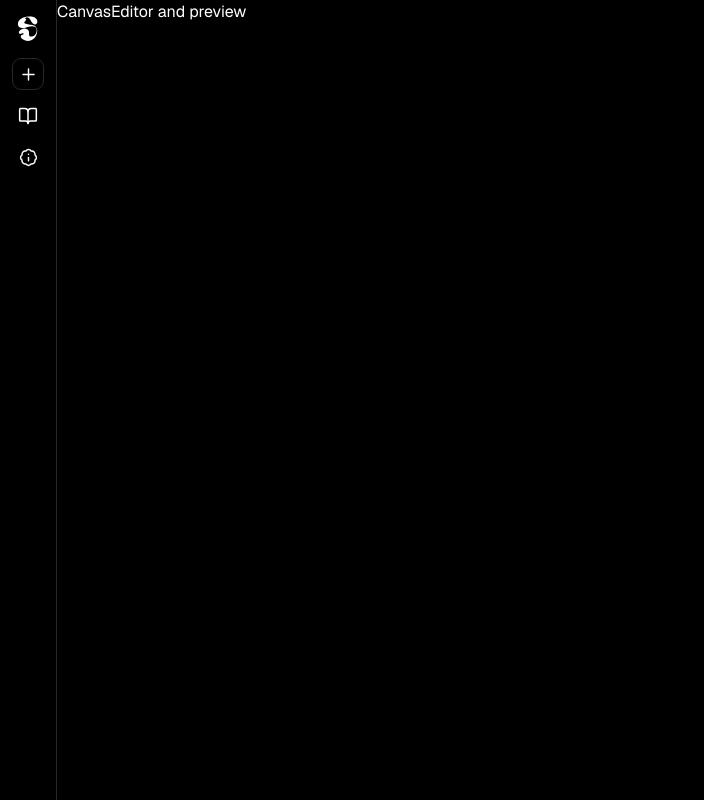
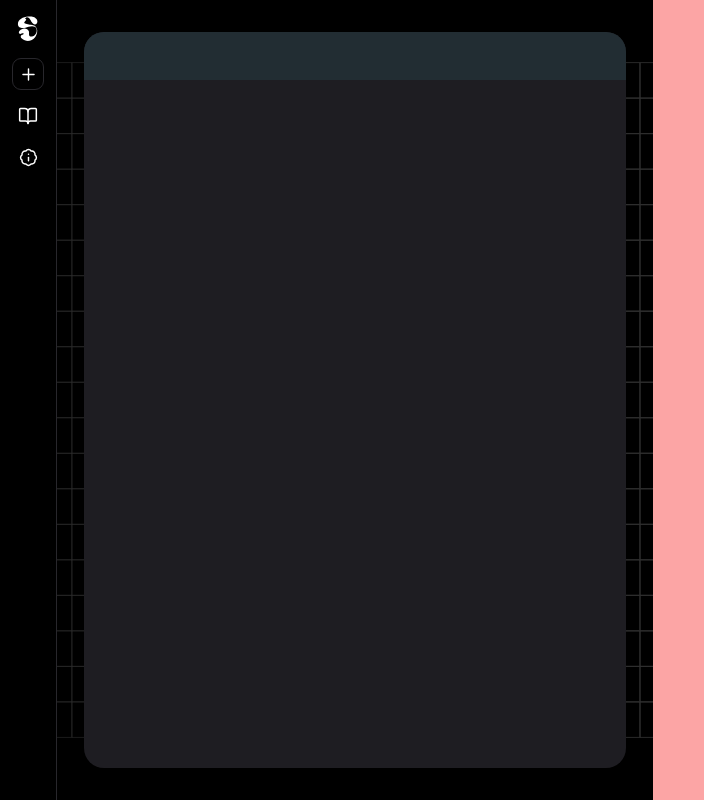
Before and after one commit to meiy112/smeargle-frontend, a Next.js app: page / in a window 1280 px wide. Shown: the whole page, without its empty margins (0-704 px from the left). Built offline with nearby package versions, Linux system fonts and the light colour scheme.

Commit message:
Canvas and editor layout

```diff
--- a/app/components/canvas/Canvas.tsx
+++ b/app/components/canvas/Canvas.tsx
@@ -1,7 +1,10 @@
 const Canvas = () => {
   return (
-    <div>
-      <div>Canvas</div>
+    <div className="flex-1 h-[100%] flex items-center justify-center">
+      <div className="w-[91%] h-[92%] rounded-[var(--border-radius-large)] bg-[#1E1D22] overflow-hidden">
+        <div className="bg-[var(--canvas-menu-bg)] h-[3em] w-[100%]"></div>
+        <div className="bg-[var(--canvas-bg)] flex-1"></div>
+      </div>
     </div>
   );
 };
--- /dev/null
+++ b/app/components/editorPreview/EditorPreview.css
@@ -0,0 +1,3 @@
+.editor-preview {
+  width: 50%;
+}
--- a/app/components/editorPreview/EditorPreview.tsx
+++ b/app/components/editorPreview/EditorPreview.tsx
@@ -1,7 +1,13 @@
+"use client";
+
+import { useState } from "react";
+
 const EditorPreview = () => {
+  const [page] = useState("editor");
+
   return (
-    <div>
-      <div>Editor and preview</div>
+    <div className="w-[49%] h-[100%] bg-red-300">
+      <div></div>
     </div>
   );
 };
--- /dev/null
+++ b/app/components/editorPreview/Topbar.tsx
@@ -0,0 +1,9 @@
+const Topbar = () => {
+  return (
+    <div className="w-[100%] bg-black">
+      <div>topbar</div>
+    </div>
+  );
+};
+
+export default Topbar;
--- a/app/components/sidebar/Sidebar.tsx
+++ b/app/components/sidebar/Sidebar.tsx
@@ -17,7 +17,7 @@ const Sidebar = () => {
   };
 
   return (
-    <div className="h-[100%] side-bar">
+    <div className="relative h-[100%] side-bar">
       <img src="./logo.svg" alt="Logo" />
       <div className="side-bar__buttons">
         <Button icon="./plus.svg" onClick={onAddButtonClick} outlined={true} />
--- a/app/globals.css
+++ b/app/globals.css
@@ -7,6 +7,9 @@
   --foreground: #ffffff;
   --border: #28272c;
   --border-radius: 9px;
+  --border-radius-large: 20px;
+  --canvas-bg: #fff;
+  --canvas-menu-bg: #222d33;
 }
 
 @media (prefers-color-scheme: dark) {
--- a/app/page.tsx
+++ b/app/page.tsx
@@ -5,10 +5,11 @@ import Sidebar from "./components/sidebar/Sidebar";
 export default function Home() {
   return (
     <div className="flex h-[100%] w-[100%] font-[family-name:var(--font-geist-sans)]">
-      <main className="flex flex-1">
+      <main className="flex flex-1 justify-between items-center">
         <Sidebar />
         <Canvas />
         <EditorPreview />
+        <img src="./grid.svg" alt="grid" className="absolute z-[-1] h-[100%]" />
       </main>
     </div>
   );
```
Also changed, not shown: app/components/editorPreview/Editor.tsx (added), app/components/editorPreview/Topbar.css (added), public/grid.png (added), public/grid.svg (added).
